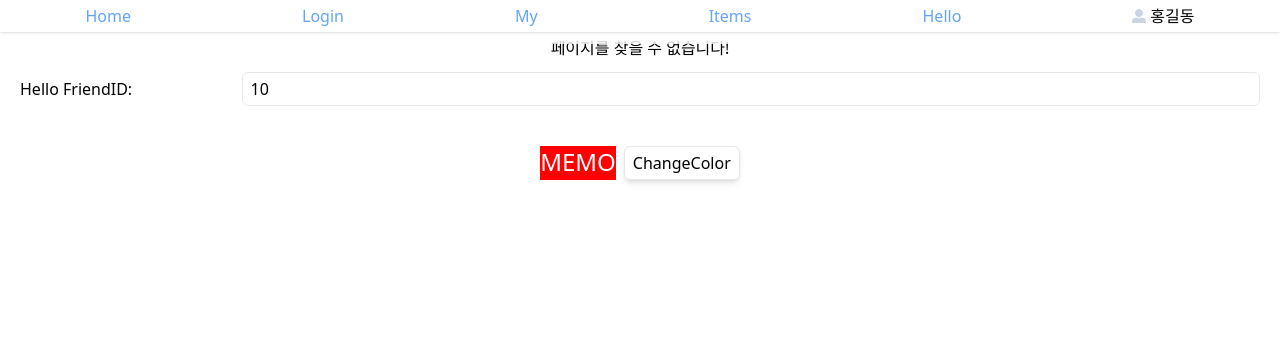
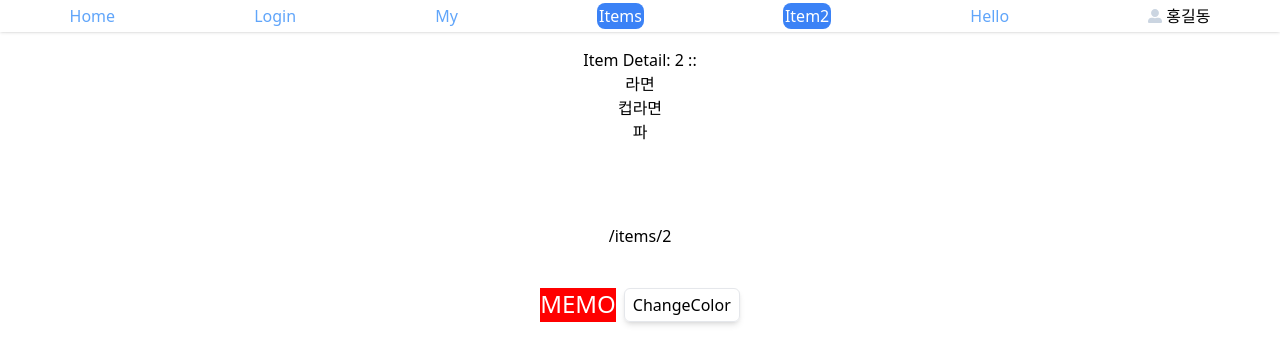
Before and after one commit to j0j00h/hana4_teacher, a React (Vite) app in the folder rbvite/: page /items/2 in a window 1280 px wide. Shown: the top 364 px of the page. Built offline with nearby package versions, Linux system fonts and the light colour scheme.

Commit message:
useLocation, useParam, NavLink

```diff
--- a/rbvite/src/App.tsx
+++ b/rbvite/src/App.tsx
@@ -6,11 +6,12 @@ import { useDebounce } from './hooks/timer-hooks';
 import useToggle from './hooks/toggle';
 import Button from './components/atoms/Button';
 import Nav from './Nav';
-import { Route, Routes } from 'react-router-dom';
+import { Route, Routes, useLocation } from 'react-router-dom';
 import Login from './components/Login';
 import { NotFound } from './NotFound';
 import Home from './Home';
 import Items from './components/Items';
+import ItemDetail from './components/ItemDetail';
 // import { useInterval } from './hooks/timer-hooks';
 // import Button from './components/atoms/Button';
 // import { useCounter } from './hooks/counter-hook';
@@ -55,6 +56,10 @@ function App() {
 
   // const { reset, clear } = useInterval(() => depArr((pre) => pre + 1), 1000);
 
+  const location = useLocation();
+  const { pathname } = location;
+  console.log('🚀  pathname:', pathname);
+
   return (
     <div className='flex flex-col items-center'>
       {/* <h1 className='text-2xl'>F: {friend}</h1>
@@ -65,18 +70,28 @@ function App() {
 
       <SessionProvider>
         <Nav />
-        <div className='mt-9'>
+        <div className='mt-12 w-4/5 text-center'>
           <Routes>
             <Route path='/' element={<Home />} />
             <Route path='/login' element={<Login />} />
             <Route path='/my' element={<My />} />
             <Route path='/items' element={<Items />} />
-            {/* <Route path='/items/:id' element={<Item />} /> */}
-            <Route path='/hello' element={<Hello ref={myHandleRef} />} />
+            <Route path='/items/:id' element={<ItemDetail />} />
+            <Route
+              path='/hello'
+              element={
+                <Hello
+                  friend={+(friendRef.current?.value || 0)}
+                  ref={myHandleRef}
+                />
+              }
+            />
             <Route path='*' element={<NotFound />} />
           </Routes>
         </div>
 
+        <h1 className='mt-20'>{pathname}</h1>
+        {pathname.startsWith('/hello') && (
           <div className='mt-3 flex w-full items-center justify-center px-5'>
             <label htmlFor='friendid' className='w-64'>
               Hello FriendID:
@@ -92,6 +107,8 @@ function App() {
               className='inp ml-3'
             />
           </div>
+        )}
+
         {/* <Hello friend={friend} ref={myHandleRef} />
         <hr />
         <My /> */}
--- a/rbvite/src/Nav.tsx
+++ b/rbvite/src/Nav.tsx
@@ -1,4 +1,4 @@
-import { Link } from 'react-router-dom';
+import { NavLink } from 'react-router-dom';
 import { useSession } from './hooks/session-context';
 import { FaUserAlt } from 'react-icons/fa';
 
@@ -8,21 +8,24 @@ export default function Nav() {
     <nav className='fixed w-full bg-white/80'>
       <ul className='mb-3 flex h-8 items-center justify-around shadow backdrop-blur-sm'>
         <li>
-          <Link to='/' replace>
+          <NavLink to='/' replace>
             Home
-          </Link>
+          </NavLink>
         </li>
         <li>
-          <Link to='/login'>Login</Link>
+          <NavLink to='/login'>Login</NavLink>
         </li>
         <li>
-          <Link to='/my'>My</Link>
+          <NavLink to='/my'>My</NavLink>
         </li>
         <li>
-          <Link to='/items'>Items</Link>
+          <NavLink to='/items'>Items</NavLink>
         </li>
         <li>
-          <Link to='/hello'>Hello</Link>
+          <NavLink to='/items/2'>Item2</NavLink>
+        </li>
+        <li>
+          <NavLink to='/hello'>Hello</NavLink>
         </li>
         {session.loginUser && (
           <li className='flex items-center gap-1'>
--- a/rbvite/src/NotFound.tsx
+++ b/rbvite/src/NotFound.tsx
@@ -1,3 +1,13 @@
+import { useNavigate } from 'react-router-dom';
+import { useTimeout } from './hooks/timer-hooks';
+
 export const NotFound = () => {
-  return <div>페이지를 찾을 수 없습니다!</div>;
+  const navigate = useNavigate();
+  useTimeout(() => navigate('/'), 2000);
+  return (
+    <div>
+      페이지를 찾을 수 없습니다!
+      {/* <Navigate to='/' /> */}
+    </div>
+  );
 };
--- /dev/null
+++ b/rbvite/src/components/ItemDetail.tsx
@@ -0,0 +1,24 @@
+import { useParams } from 'react-router-dom';
+import { useSession } from '../hooks/session-context';
+import clsx from 'clsx';
+
+export default function ItemDetail() {
+  const {
+    session: { cart },
+  } = useSession();
+  const { id: itemId } = useParams();
+
+  const item = cart.find(({ id }) => id === Number(itemId));
+  return (
+    <>
+      Item Detail: {itemId} :: {item?.name}
+      <ul>
+        {cart.map(({ id, name }) => (
+          <li key={id} className={clsx(id === Number(itemId) && 'active')}>
+            {name}
+          </li>
+        ))}
+      </ul>
+    </>
+  );
+}
--- a/rbvite/src/index.css
+++ b/rbvite/src/index.css
@@ -9,10 +9,10 @@
     text-decoration: inherit;
   }
   a:hover {
-    color: #535bf2;
+    color: inherit;
   }
 
-  li > a:hover {
+  nav li > a:hover {
     text-decoration: underline;
   }
 
@@ -38,6 +38,15 @@
 
   .btn-success {
     @apply bg-green-600 text-white hover:bg-green-700 focus:ring-green-400;
+  }
+}
+
+@layer utilities {
+  .active {
+    background-color: theme('colors.blue.500');
+    color: white;
+    padding: 2px;
+    border-radius: 8px;
   }
 }
 
```
Lines whose indentation alone changed are shown as unchanged.
